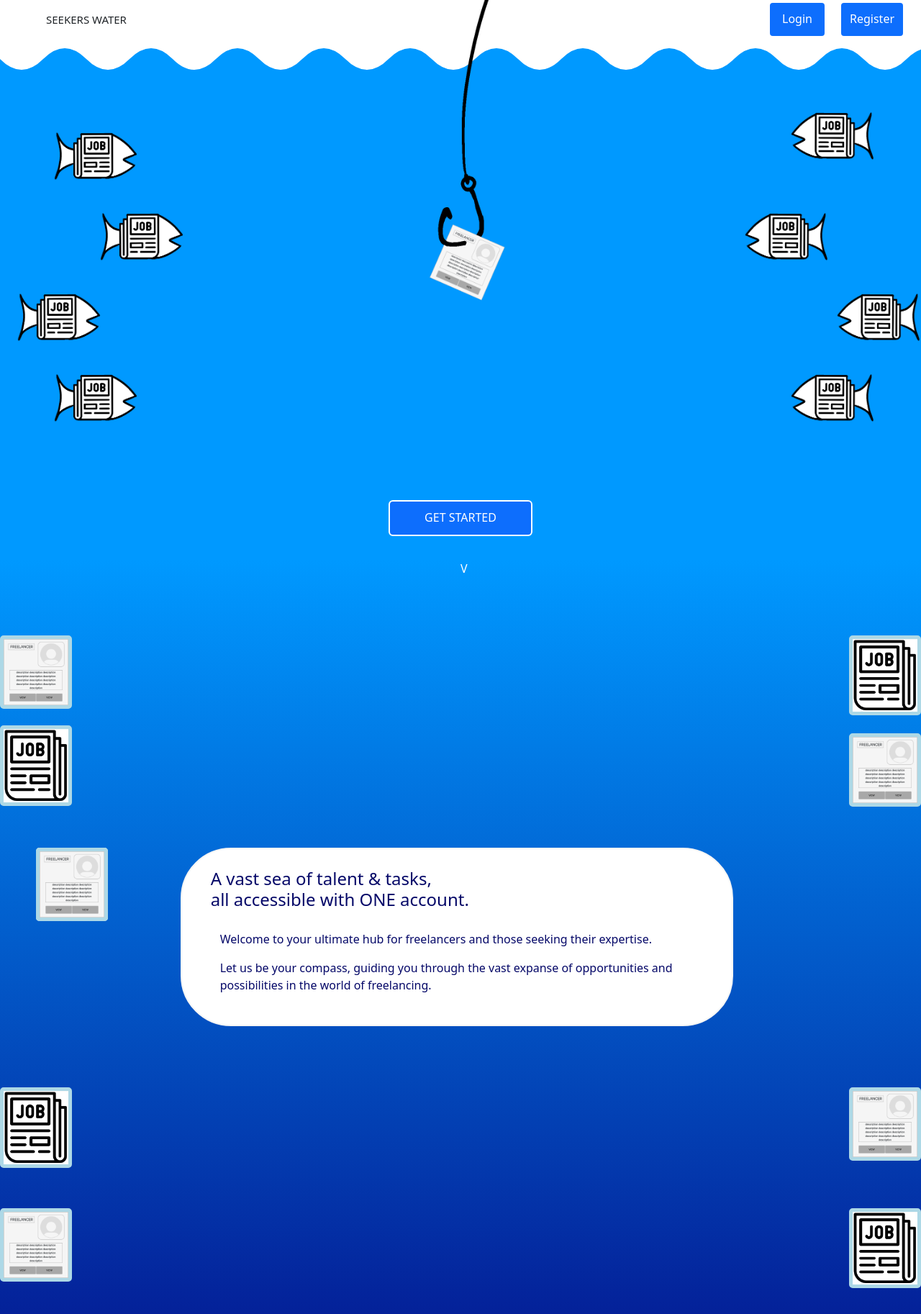
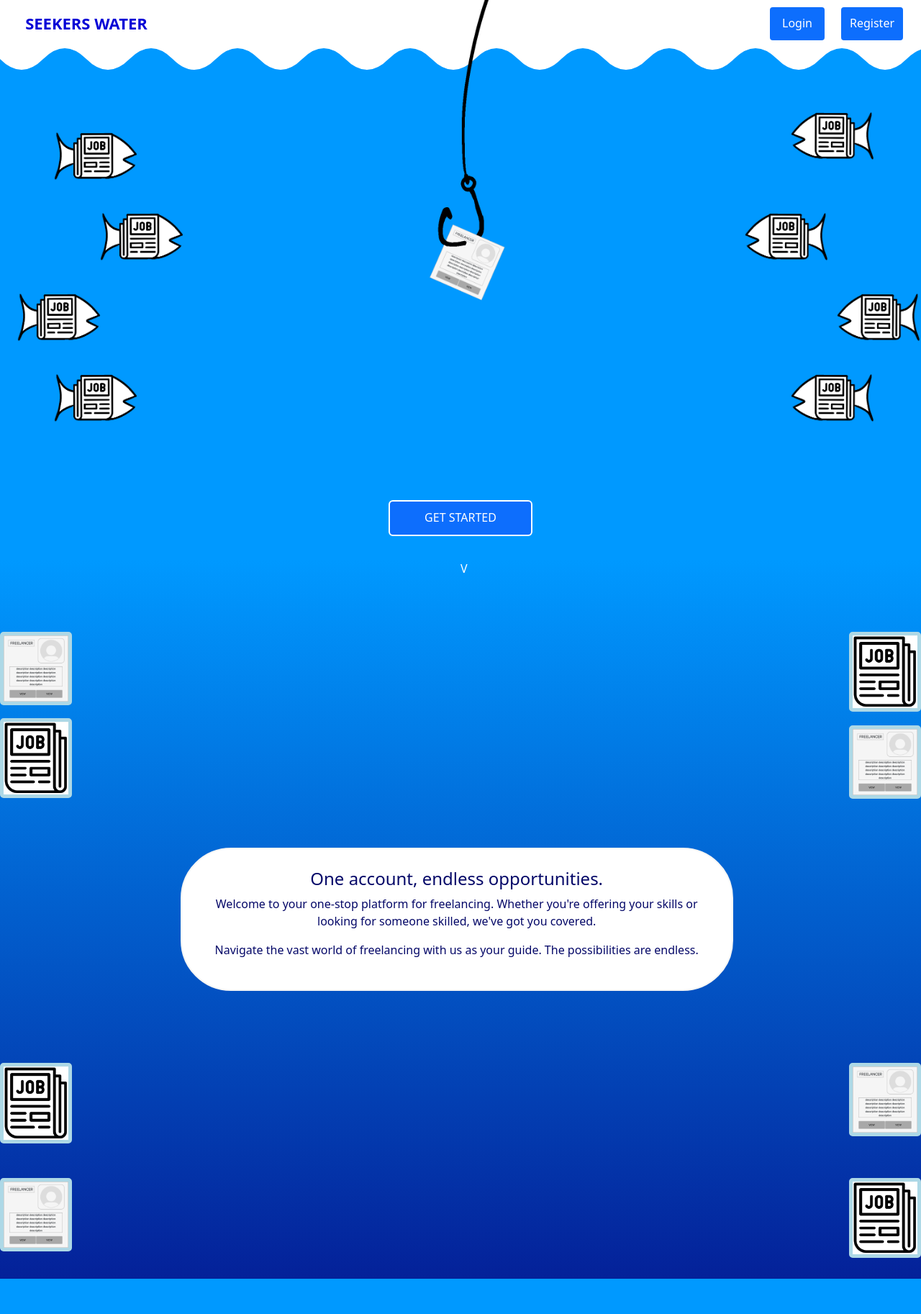
Before and after one commit to seanlixu/CITS3403-RequestBoard, a Flask app: page / in a window 1280 px wide. Shown: the whole page at 72% size. After the commit the page ends 1777 px from the top, so only its background shows below. Run offline with Flask 3, Linux system fonts and the light colour scheme.

Commit message:
Changed the html to use jinja inheritance The userDashboard logout button breaks when I change to use base template, needs more time to reconfigure Removed some unused pages

```diff
--- /dev/null
+++ b/app/templates/base.html
@@ -0,0 +1,46 @@
+<!DOCTYPE html>
+<html lang="en">
+  <head>
+    <meta charset="utf-8">
+    <meta name="viewport" content="width=device-width, initial-scale=1">
+
+    <!-- add stylesheet -->
+    {% block styles %}{% endblock styles %}
+
+
+    {% if title %}
+    <title>Seekers Water- {{ title }} </title>
+    {% else %}
+        <title>Seekers Water</title>
+    {% endif %}
+
+    <!-- bootstrap styles -->
+    <link href="https://cdn.jsdelivr.net/npm/bootstrap@5.3.3/dist/css/bootstrap.min.css" rel="stylesheet" integrity="sha384-QWTKZyjpPEjISv5WaRU9OFeRpok6YctnYmDr5pNlyT2bRjXh0JMhjY6hW+ALEwIH" crossorigin="anonymous">
+  </head>
+
+  <body>
+    <div class="container-fluid m-0 p-0" style="margin: 0; overflow: hidden">
+        {% with messages = get_flashed_messages(with_categories=true) %}
+          {% if messages %}
+            {% for category, message in messages %}
+              <div class="alert alert-{{ category }}">
+                {{ message }}
+              </div>
+            {% endfor %}
+          {% endif %}
+        {% endwith %}
+
+        <!-- add content -->
+      {% block content %}{% endblock content %}
+    </div>
+
+    <!-- jquery + bootstrap scripts -->
+    <script src="https://code.jquery.com/jquery-3.7.1.min.js" integrity="sha256-/JqT3SQfawRcv/BIHPThkBvs0OEvtFFmqPF/lYI/Cxo=" crossorigin="anonymous"></script>
+    <script src="https://cdn.jsdelivr.net/npm/@popperjs/core@2.11.8/dist/umd/popper.min.js" integrity="sha384-I7E8VVD/ismYTF4hNIPjVp/Zjvgyol6VFvRkX/vR+Vc4jQkC+hVqc2pM8ODewa9r" crossorigin="anonymous"></script>
+    <script src="https://cdn.jsdelivr.net/npm/bootstrap@5.3.3/dist/js/bootstrap.bundle.min.js" integrity="sha384-YvpcrYf0tY3lHB60NNkmXc5s9fDVZLESaAA55NDzOxhy9GkcIdslK1eN7N6jIeHz" crossorigin="anonymous"></script>
+
+    <!-- add javascript -->
+    {% block scripts %}{% endblock scripts %}
+
+  </body>
+</html>
--- a/app/templates/index.html
+++ b/app/templates/index.html
@@ -1,44 +1,42 @@
-<!doctype html>
-<html lang="en">
-  <head>
-    <meta charset="utf-8">
-    <meta name="viewport" content="width=device-width, initial-scale=1">
+{% extends "base.html" %}
+
+{% block styles %}
 <link rel="stylesheet" href="../static/index/index.css">
-    <style></style>
-    {% if title %}
-    <title>Seekers Water- {{ title }} </title>
-    {% else %}
-        <title>Seekers Water</title>
-    {% endif %}
-    <link href="https://cdn.jsdelivr.net/npm/bootstrap@5.3.3/dist/css/bootstrap.min.css" rel="stylesheet" integrity="sha384-QWTKZyjpPEjISv5WaRU9OFeRpok6YctnYmDr5pNlyT2bRjXh0JMhjY6hW+ALEwIH" crossorigin="anonymous">
-    <script src="https://code.jquery.com/jquery-3.7.1.min.js" integrity="sha256-/JqT3SQfawRcv/BIHPThkBvs0OEvtFFmqPF/lYI/Cxo=" crossorigin="anonymous"></script>
-  </head>
+{% endblock styles %}
 
-  <body>
+
+{% block content %}
+
+    <!-- Header div  -->
     <div class="container-fluid m-0 p-0" style="margin: 0; overflow: hidden">
         <div class="row m-3" style="height:20px;">
-            <!-- this part is for the headding -->
             <div class="col-2 d-flex justify-content-center align-items-center">
+                <div style="font-size:22px; font-weight:bold; color: #0400d6;">
+                    SEEKERS WATER
+                </div>
+            </div>
 
-                <div style="font-size:15px;">
-                    SEEKERS WATER
+              <!-- empty div for spacing -->
+            <div class="col-8">
+            </div>
+
+            <div class="col d-flex justify-content-center align-items-center">
+                <a id="getstartedbutton" class="btn btn-primary" style="position: absolute; z-index: 5 ; width: 80px;" href="{{ url_for('main.login') }}" role="button">Login</a>
+            </div>
+
+            <div class="col d-flex justify-content-center align-items-center">
+                <a id="getstartedbutton" class="btn btn-primary" style="position: absolute; z-index: 5; width: 90px;" href="{{ url_for('main.register') }}" role="button">Register</a>
+            </div>
 
         </div>
     </div>
-              <div class="col-8">
 
-              </div>
-              <div class="col d-flex justify-content-center align-items-center">
-                <a id="getstartedbutton" class="btn btn-primary" style="position: absolute; z-index: 5 ; width: 80px;" href="{{ url_for('main.login') }}" role="button">Login</a>
-            </div>
-            <div class="col d-flex justify-content-center align-items-center">
-                <a id="getstartedbutton" class="btn btn-primary" style="position: absolute; z-index: 5; width: 90px;" href="{{ url_for('main.register') }}" role="button">Register</a>
-            </div>
-        </div>
+    <!-- Wave div -->
     <div class="wave"></div>
+
+    <!-- Poster div -->
+    <div class="container-fluid m-0 p-0">
         <div id="poster">
-            <!-- this part is for the big poster -->
-
             <img id="f1" class="fish"  src="../static/index/postfishrev.png">
             <img id="f2" class="fish"  src="../static/index/postfishrev.png">
             <img id="f3" class="fish"  src="../static/index/postfishrev.png">
@@ -48,77 +46,60 @@
             <img id="f7" class="fish"  src="../static/index/postfish.png">
             <img id="f8" class="fish"  src="../static/index/postfish.png">
             <img id="user" src="../static/index/cast.png">
-                <!-- <img id="line" src="../static/line.png">
-                <img id="hook" src="../static/hook.png">
-             -->
+        </div>
 
-
-
-        </div>
         <div id="getstarted" class="row justify-content-center">
             <div class="col text-center">
-
                 <a id="getstartedbutton" class="btn btn-primary" href="{{ url_for('main.register') }}" role="button">GET STARTED</a>
             </div>
         </div>
+    </div>
 
-        <!-- <div>
-            <div>
-                <img src="../static/fish1.jpg">
-            </div>
-            <div>
-                <img src="../static/fish2.jpg">
-            </div>
-        </div> -->
-
-    </div>
-    <div>
+    <!-- Arrow down div -->
     <div class="row justify-content-center">
         <div class="col-8">
             <div class="arrow">
                 V
             </div>
         </div>
+    </div>
 
+
+    <div class="info">
+        <div class="profile-pictures">
+            <img id="pfp1" class="defaultpfp" src="../static/defaultpfp.png">
+            <img id="pfp2" class="defaultpfp" src="../static/defaultpfp.png">
+            <img id="pfp3" class="defaultpfp" src="../static/defaultpfp.png">
+            <img id="pfp4" class="defaultpfp" src="../static/defaultpfp.png">
+        </div>
+
+        <div class="job-posts">
+            <img id="job1" class="job" src="../static/jobpost.png">
+            <img id="job2" class="job" src="../static/jobpost.png">
+            <img id="job3" class="job" src="../static/jobpost.png">
+            <img id="job4" class="job" src="../static/jobpost.png">
+        </div>
+
+        <div class="row justify-content-center">
+            <div class="col-8">
+                <div class="infoCard">
+                    <h4 class="infoCard-title">One account, endless opportunities.</h4>
+                    <p class="infoCard-text">
+                        Welcome to your one-stop platform for freelancing. Whether you're offering your skills or looking for someone skilled, we've got you covered.
+                    </p>
+                    <p class="infoCard-text">
+                        Navigate the vast world of freelancing with us as your guide. The possibilities are endless.
+                    </p>
                 </div>
             </div>
-
-    <div class="info">
-        <img id= "pfp1" class="defaultpfp"src="../static/defaultpfp.png">
-        <img id= "pfp2" class="defaultpfp"src="../static/defaultpfp.png">
-        <img id= "pfp3" class="defaultpfp"src="../static/defaultpfp.png">
-        <img id= "pfp4" class="defaultpfp"src="../static/defaultpfp.png">
-        <img id= "pfp5" class="defaultpfp"src="../static/defaultpfp.png">
-        <img id= "pfp6" class="defaultpfp"src="../static/defaultpfp.png">
-        <img id= "pfp7" class="defaultpfp"src="../static/defaultpfp.png">
-        <img id= "pfp8" class="defaultpfp"src="../static/defaultpfp.png">
-        <img id= "job1" class="job" src="../static/jobpost.png">
-        <img id= "job2" class="job" src="../static/jobpost.png">
-        <img id= "job3" class="job" src="../static/jobpost.png">
-        <img id= "job4" class="job" src="../static/jobpost.png">
-
-
-        <div class="row justify-content-center">
-            <div  class="col-8">
-                <div class="infoCard">
-                    <h4 style="text-align: left; margin-left: 10px;">A vast sea of talent & tasks,<br> all accessible with ONE account.</h4>
-                    <p style="padding-left: 23px; padding-top: 20px;">
-                        Welcome to your ultimate hub for freelancers and those seeking their expertise.
-                    </p>
-                    <P style="padding-left: 23px;">
-                        Let us be your compass, guiding you through the vast expanse of opportunities and possibilities in the world of freelancing.
-                    </P>
-
         </div>
     </div>
 
     </div>
 
+{% endblock content %}
 
-    </div>
+
+{% block scripts %}
 <script src="../static/index/indexanimation.js"></script>
-
-    <script src="https://cdn.jsdelivr.net/npm/bootstrap@5.3.3/dist/js/bootstrap.bundle.min.js" integrity="sha384-YvpcrYf0tY3lHB60NNkmXc5s9fDVZLESaAA55NDzOxhy9GkcIdslK1eN7N6jIeHz" crossorigin="anonymous"></script>
-
-</body>
-</html>
+{% endblock scripts %}
--- a/app/templates/profile.html
+++ /dev/null
@@ -1 +0,0 @@
-<a class="dropdown-item" href="{{url_for('main.userDashboard')}}">BACK</a>
--- a/app/templates/userDashboard.html
+++ b/app/templates/userDashboard.html
@@ -35,7 +35,7 @@
               <li class="nav-item">
                 <a href="{{ url_for('main.search_jobs')}}" class="nav-link active" aria-current="page">
                   <svg class="bi pe-none me-2" width="16" height="16"><use xlink:href="#home"></use></svg>
-                  Search
+                  Available Jobs
                 </a>
               </li>
               <li>
```
Also changed, not shown: app/templates/login.html (+14 -22 lines), app/templates/register.html (+8 -13 lines), tests/test.html (renamed from app/templates/test.html). Lines whose indentation alone changed are shown as unchanged.
